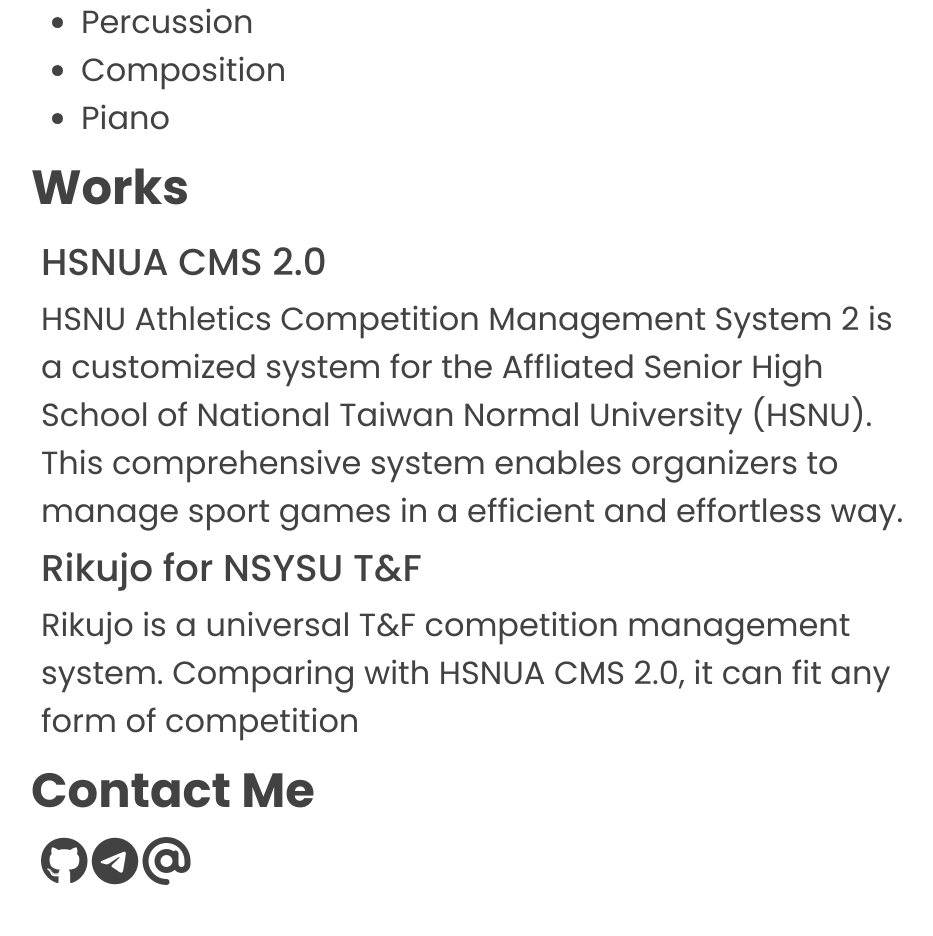
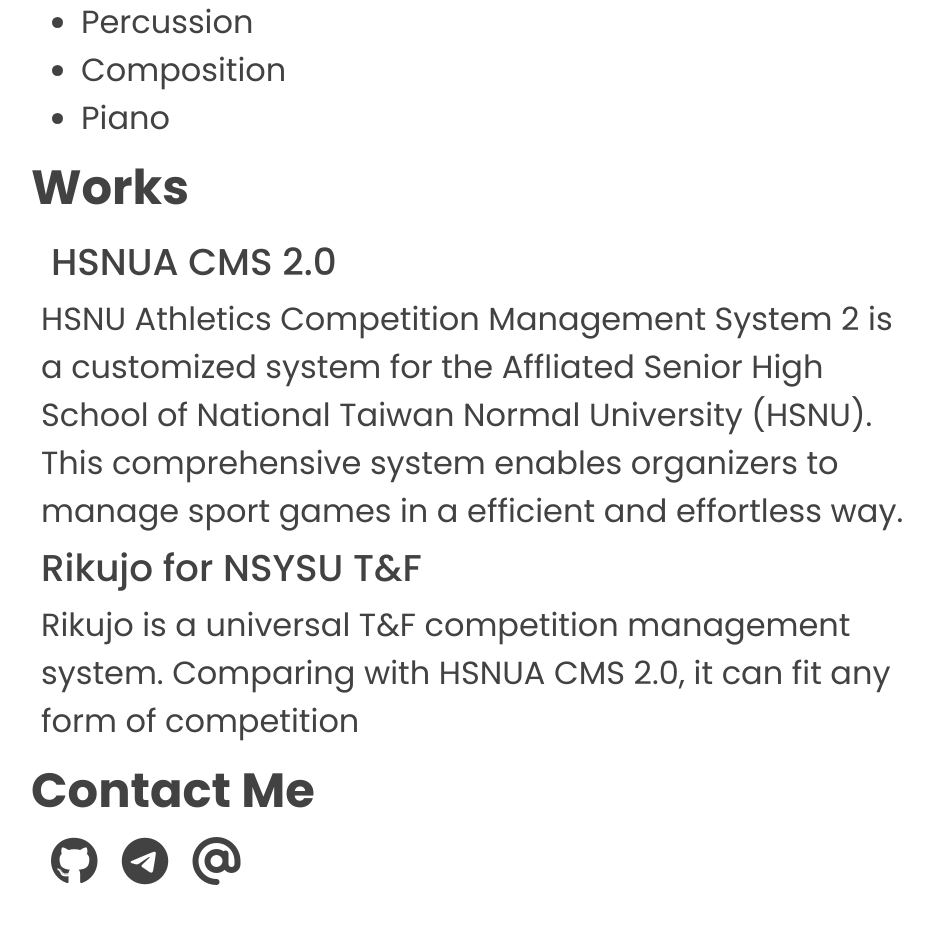
Before and after one commit to ryanxuan930/me.github.io, a PHP site: page / in a window 1280 px wide. Shown: the part 947-1883 px from the top of the page, without its empty margins (159-1092 px from the left). Run offline with PHP 8.4, Linux system fonts and the light colour scheme; some libraries are stand-ins or nearby versions.

Commit message:
Update main.css

```diff
--- a/main.css
+++ b/main.css
@@ -22,6 +22,9 @@
 .paragraph a{
 	text-decoration: none;
 }
+.paragraph a{
+	margin: 5px 10px;
+}
 .paragraph a:hover{
 	transition-delay:5s;
 	text-decoration: underline;
```
